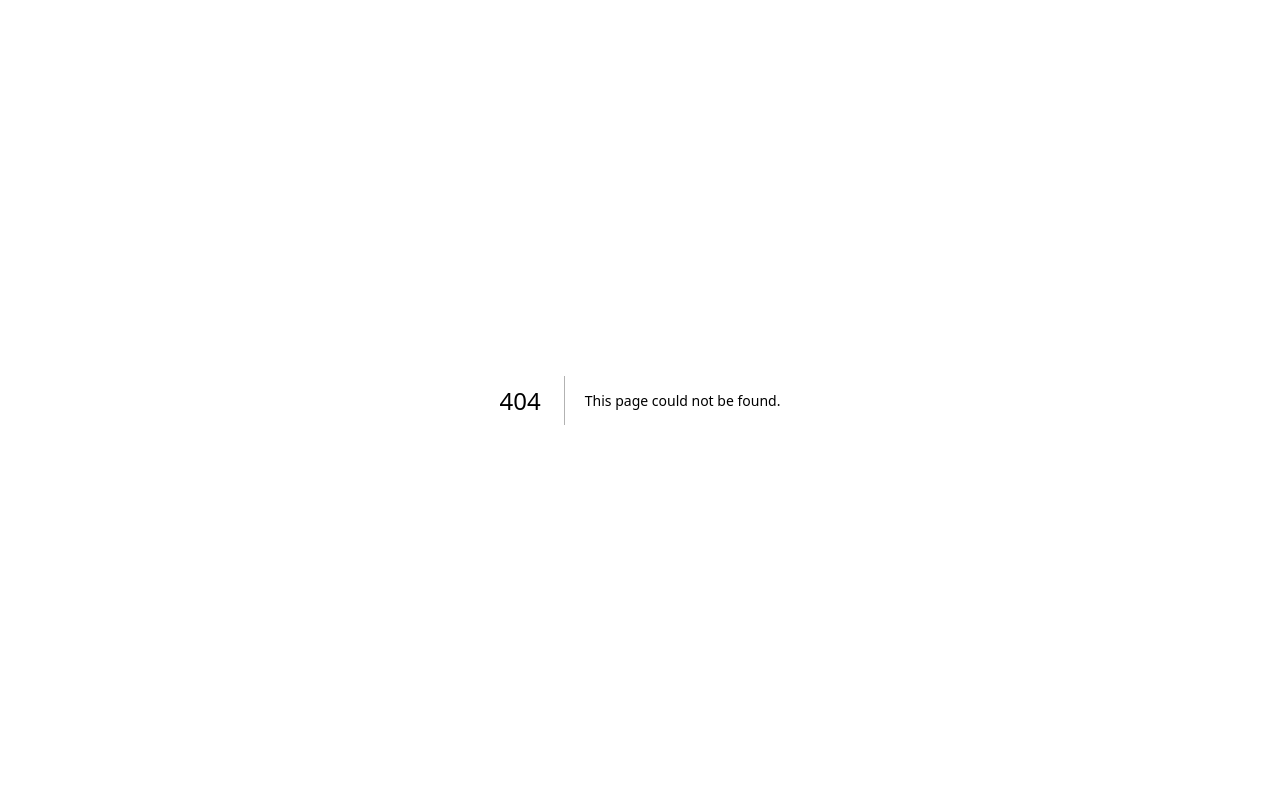
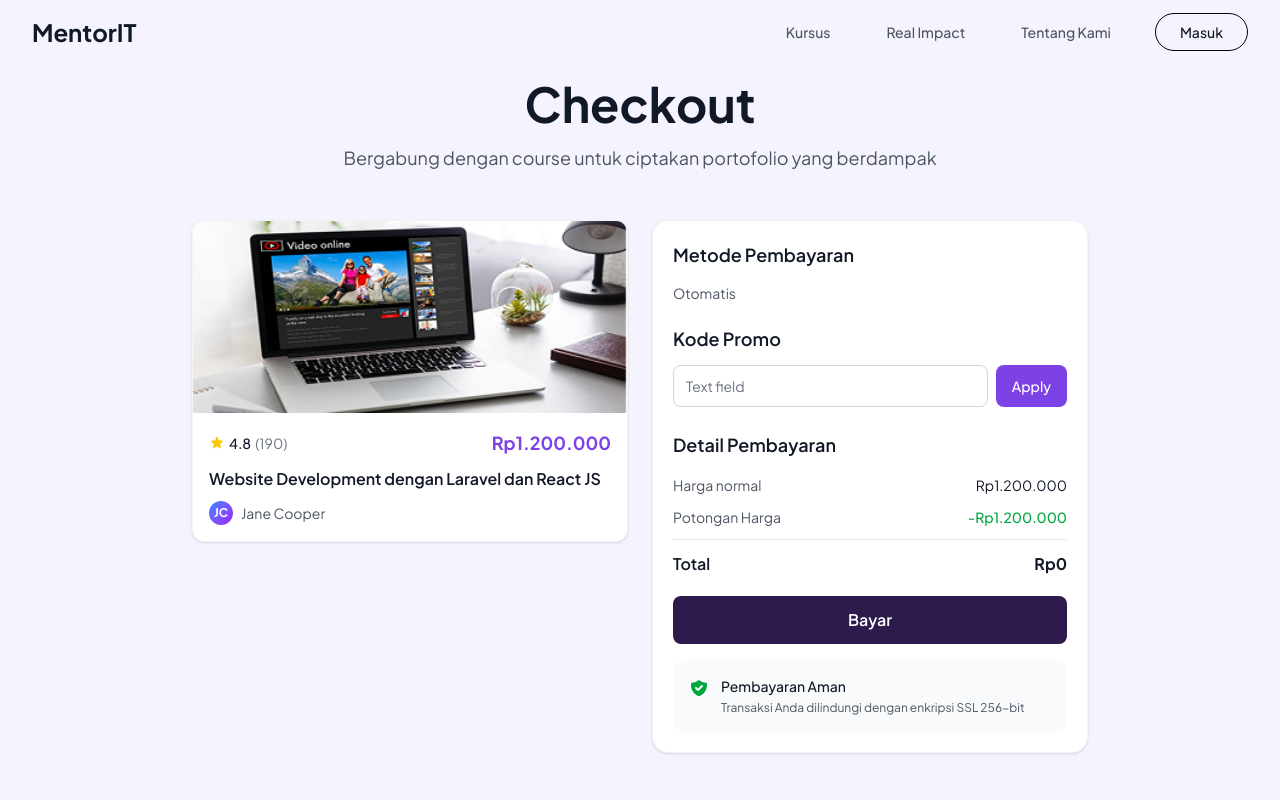
Before and after one commit to Afasarya/MentorIT-Frontend, a Next.js app: page /course/1/checkout in a window 1280 px wide. Before the commit this address had no page. Shown: the top 800 px of the page. Built offline with nearby package versions, Linux system fonts and the light colour scheme.

Commit message:
feat:checkout page

```diff
--- /dev/null
+++ b/src/app/course/[id]/checkout/page.tsx
@@ -0,0 +1,13 @@
+import Navbar from "@/components/common/Navbar";
+import CourseCheckout from "@/components/course/CourseCheckout";
+import Footer from "@/components/common/Footer";
+
+export default function CheckoutPage({ params }: { params: { id: string } }) {
+  return (
+    <div className="min-h-screen">
+      <Navbar />
+      <CourseCheckout courseId={params.id} />
+      <Footer />
+    </div>
+  );
+}
--- /dev/null
+++ b/src/components/course/CourseCheckout.tsx
@@ -0,0 +1,193 @@
+'use client';
+
+import { useState } from 'react';
+import Image from 'next/image';
+
+interface CourseCheckoutProps {
+  courseId: string;
+}
+
+export default function CourseCheckout({ courseId }: CourseCheckoutProps) {
+  const [paymentMethod, setPaymentMethod] = useState('otomatis');
+  const [promoCode, setPromoCode] = useState('');
+
+  // Mock course data - sesuai dengan design figma
+  const course = {
+    id: courseId,
+    title: 'Website Development dengan Laravel dan React JS',
+    instructor: 'Jane Cooper',
+    image: '/images/course.png',
+    price: 'Rp1.200.000',
+    rating: 4.8,
+    reviews: 190
+  };
+
+  return (
+    <div className="min-h-screen" style={{ backgroundColor: '#f5f4fe' }}>
+      <div className="container mx-auto px-4 sm:px-6 md:px-8 lg:px-12 xl:px-16 pt-20 pb-16">
+
+        {/* Header Section */}
+        <div className="text-center mb-12">
+          <h1 className="text-4xl sm:text-5xl font-bold text-[var(--color-text-dark-primary)] mb-4">
+            Checkout
+          </h1>
+          <p className="text-lg text-[var(--color-text-dark-secondary)]">
+            Bergabung dengan course untuk ciptakan portofolio yang berdampak
+          </p>
+        </div>
+
+        {/* Main Content Grid - Jarak diperkecil lagi */}
+        <div className="grid grid-cols-1 lg:grid-cols-2 gap-4 lg:gap-6 max-w-4xl mx-auto">
+
+          {/* Left Side - Course Card dengan border lebih lebar */}
+          <div className="flex justify-center lg:justify-start">
+            <div className="bg-white rounded-xl overflow-hidden shadow-sm border border-gray-100 w-full max-w-md h-fit">
+              {/* Course Image - Rasio 16:9 sesuai Figma untuk menampilkan gambar penuh */}
+              <div className="relative overflow-hidden">
+                <Image
+                  src={course.image}
+                  alt={course.title}
+                  width={400}
+                  height={225}
+                  className="w-full h-48 object-cover"
+                />
+              </div>
+
+              {/* Course Content - Padding disesuaikan */}
+              <div className="p-4">
+                {/* Rating and Price */}
+                <div className="flex items-center justify-between mb-3">
+                  <div className="flex items-center space-x-1">
+                    <svg className="w-4 h-4 text-yellow-400 fill-current" viewBox="0 0 20 20">
+                      <path d="M9.049 2.927c.3-.921 1.603-.921 1.902 0l1.07 3.292a1 1 0 00.95.69h3.462c.969 0 1.371 1.24.588 1.81l-2.8 2.034a1 1 0 00-.364 1.118l1.07 3.292c.3.921-.755 1.688-1.54 1.118l-2.8-2.034a1 1 0 00-1.175 0l-2.8 2.034c-.784.57-1.838-.197-1.539-1.118l1.07-3.292a1 1 0 00-.364-1.118L2.98 8.72c-.783-.57-.38-1.81.588-1.81h3.461a1 1 0 00.951-.69l1.07-3.292z" />
+                    </svg>
+                    <span className="text-sm font-medium text-[var(--color-text-dark-primary)]">
+                      {course.rating}
+                    </span>
+                    <span className="text-sm text-[var(--color-text-dark-tertiary)]">
+                      ({course.reviews})
+                    </span>
+                  </div>
+                  <span className="text-lg font-bold text-[var(--color-primary)]">
+                    {course.price}
+                  </span>
+                </div>
+
+                {/* Course Title */}
+                <h3 className="text-base font-semibold text-[var(--color-text-dark-primary)] mb-3 leading-tight line-clamp-2">
+                  {course.title}
+                </h3>
+
+                {/* Instructor */}
+                <div className="flex items-center space-x-2">
+                  <div className="w-6 h-6 bg-gradient-to-br from-blue-500 to-purple-600 rounded-full flex items-center justify-center">
+                    <span className="text-white text-xs font-bold">JC</span>
+                  </div>
+                  <span className="text-sm text-[var(--color-text-dark-secondary)]">
+                    {course.instructor}
+                  </span>
+                </div>
+              </div>
+            </div>
+          </div>
+
+          {/* Right Side - Checkout Form dengan padding disesuaikan */}
+          <div className="bg-white rounded-2xl p-5 shadow-sm border border-gray-100">
+
+            {/* Metode Pembayaran */}
+            <div className="mb-5">
+              <h2 className="text-lg font-semibold text-[var(--color-text-dark-primary)] mb-3">
+                Metode Pembayaran
+              </h2>
+
+              <div className="mb-1">
+                <span className="text-[var(--color-text-dark-secondary)] text-sm">
+                  Otomatis
+                </span>
+              </div>
+            </div>
+
+            {/* Kode Promo */}
+            <div className="mb-6">
+              <h3 className="text-lg font-semibold text-[var(--color-text-dark-primary)] mb-3">
+                Kode Promo
+              </h3>
+
+              <div className="flex space-x-2">
+                <input
+                  type="text"
+                  placeholder="Text field"
+                  value={promoCode}
+                  onChange={(e) => setPromoCode(e.target.value)}
+                  className="flex-1 px-3 py-2.5 border border-gray-300 rounded-lg focus:ring-2 focus:ring-[var(--color-primary)] focus:border-[var(--color-primary)] outline-none transition-all duration-200 text-[var(--color-text-dark-primary)] placeholder-[var(--color-text-disabled)] text-sm"
+                />
+                <button className="px-4 py-2.5 bg-[var(--color-primary)] text-white font-medium rounded-lg hover:bg-[var(--color-primary-hover)] transition-colors text-sm">
+                  Apply
+                </button>
+              </div>
+            </div>
+
+            {/* Detail Pembayaran */}
+            <div className="mb-5">
+              <h2 className="text-lg font-semibold text-[var(--color-text-dark-primary)] mb-4">
+                Detail Pembayaran
+              </h2>
+
+              {/* Price Breakdown */}
+              <div className="space-y-3 mb-5">
+                {/* Original Price */}
+                <div className="flex justify-between items-center">
+                  <span className="text-[var(--color-text-dark-secondary)] text-sm">Harga normal</span>
+                  <span className="text-[var(--color-text-dark-primary)] text-sm">
+                    Rp1.200.000
+                  </span>
+                </div>
+
+                {/* Discount */}
+                <div className="flex justify-between items-center">
+                  <span className="text-[var(--color-text-dark-secondary)] text-sm">Potongan Harga</span>
+                  <span className="text-green-600 font-medium text-sm">
+                    -Rp1.200.000
+                  </span>
+                </div>
+
+                {/* Divider */}
+                <div className="border-t border-gray-200 my-3"></div>
+
+                {/* Total */}
+                <div className="flex justify-between items-center">
+                  <span className="text-base font-semibold text-[var(--color-text-dark-primary)]">Total</span>
+                  <span className="text-base font-bold text-[var(--color-text-dark-primary)]">
+                    Rp0
+                  </span>
+                </div>
+              </div>
+            </div>
+
+            {/* Checkout Button */}
+            <button className="w-full bg-[#2d1b4e] hover:bg-[#3d2b5e] active:bg-[#1d0b3e] text-white font-semibold py-3 rounded-lg transition-all duration-200 text-base mb-4">
+              Bayar
+            </button>
+
+            {/* Security Note */}
+            <div className="p-4 bg-gray-50 rounded-xl">
+              <div className="flex items-start space-x-3">
+                <svg className="w-5 h-5 text-green-600 mt-0.5 flex-shrink-0" fill="currentColor" viewBox="0 0 20 20">
+                  <path fillRule="evenodd" d="M2.166 4.999A11.954 11.954 0 0010 1.944 11.954 11.954 0 0017.834 5c.11.65.166 1.32.166 2.001 0 5.225-3.34 9.67-8 11.317C5.34 16.67 2 12.225 2 7c0-.682.057-1.35.166-2.001zm11.541 3.708a1 1 0 00-1.414-1.414L9 10.586 7.707 9.293a1 1 0 00-1.414 1.414l2 2a1 1 0 001.414 0l4-4z" clipRule="evenodd" />
+                </svg>
+                <div>
+                  <p className="text-sm font-medium text-[var(--color-text-dark-primary)] mb-1">
+                    Pembayaran Aman
+                  </p>
+                  <p className="text-xs text-[var(--color-text-dark-secondary)]">
+                    Transaksi Anda dilindungi dengan enkripsi SSL 256-bit
+                  </p>
+                </div>
+              </div>
+            </div>
+          </div>
+        </div>
+      </div>
+    </div>
+  );
+}
--- a/src/components/course/CourseDetail.tsx
+++ b/src/components/course/CourseDetail.tsx
@@ -2,6 +2,7 @@
 
 import { useState } from 'react';
 import Image from 'next/image';
+import Link from 'next/link';
 
 interface CourseDetailProps {
   courseId: string;
@@ -419,9 +420,12 @@ export default function CourseDetail({ courseId }: CourseDetailProps) {
                   <div className="text-3xl font-bold text-[var(--color-text-dark-primary)] mb-4">
                     {course.price.current}
                   </div>
-                  <button className="w-full bg-gray-900 hover:bg-black text-white font-semibold py-4 rounded-xl transition-colors text-base">
+                  <Link
+                    href={`/course/${courseId}/checkout`}
+                    className="w-full bg-gray-900 hover:bg-black text-white font-semibold py-4 rounded-xl transition-colors text-base block text-center"
+                  >
                     Beli Sekarang
-                  </button>
+                  </Link>
                 </div>
               </div>
 
```
